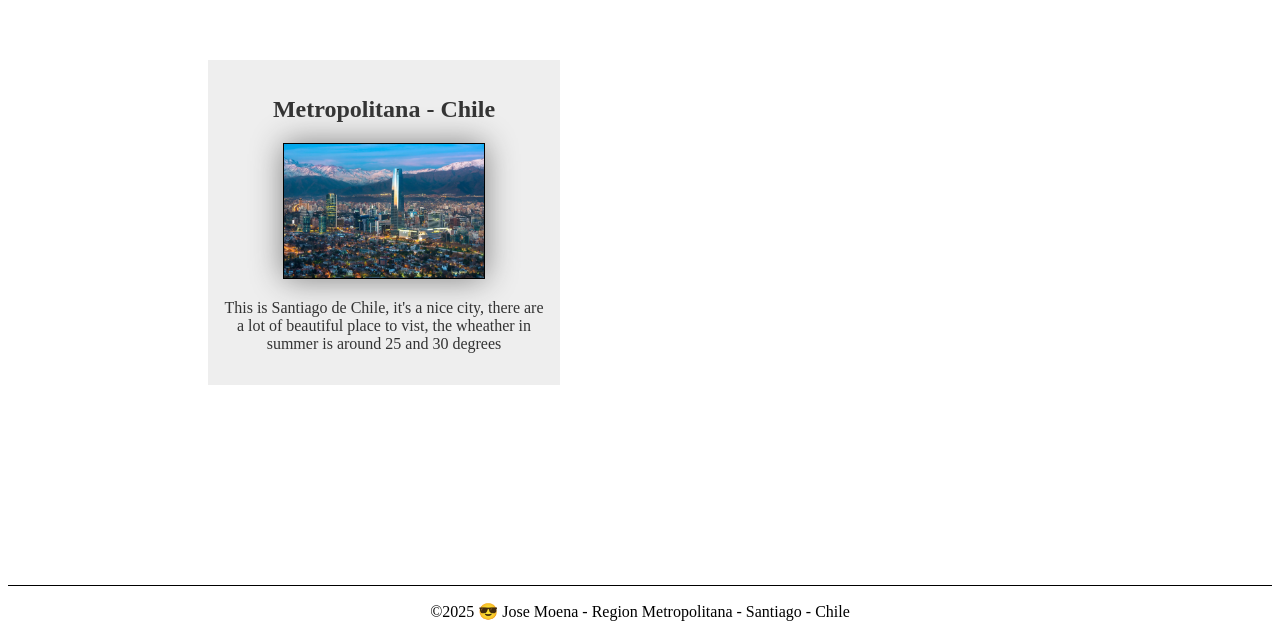
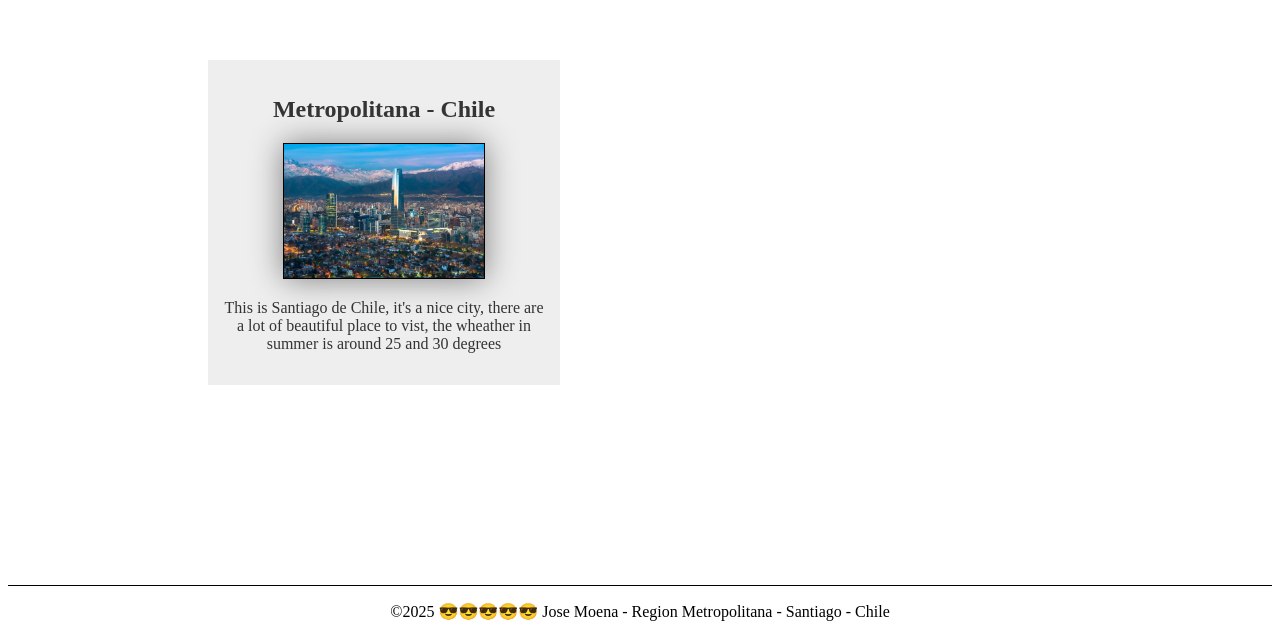
Before and after one commit to Rimamiro/wdd130, a plain HTML site: page index.html in a window 1280 px wide. Shown: the part 534-1171 px from the top of the page. Drawn offline with Linux system fonts and the light colour scheme.

Commit message:
no comments

```diff
--- a/index.html
+++ b/index.html
@@ -29,7 +29,7 @@
         </aside>
     </main>
     <footer>
-        <p> &copy;2025 😎 Jose Moena - Region Metropolitana - Santiago - Chile </p>
+        <p> &copy;2025 😎😎😎😎😎 Jose Moena - Region Metropolitana - Santiago - Chile </p>
     </footer>
 </body>
 </html>
```
